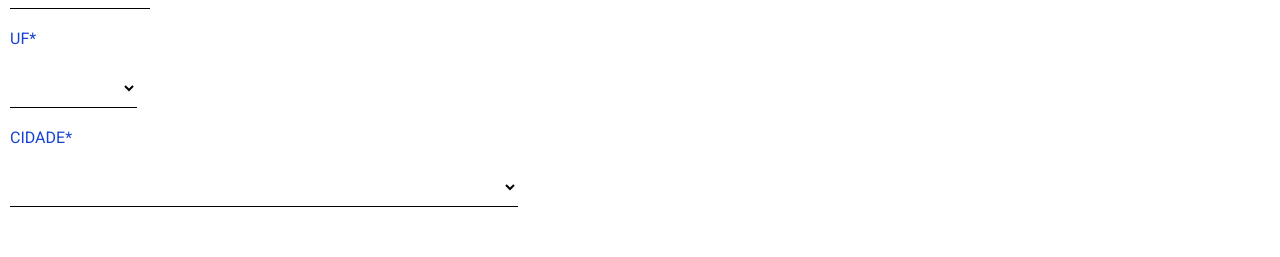
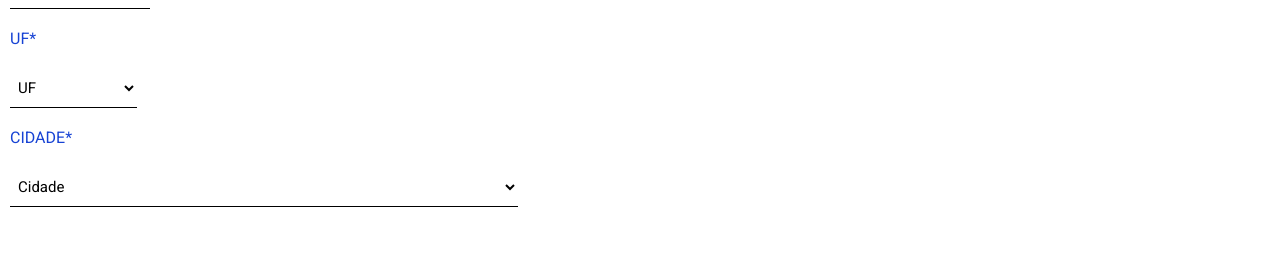
Before and after one commit to LucasAl03/crud_pessoas, an Angular app: page /cadastro in a window 1280 px wide. Shown: the part 507-764 px from the top of the page. Built offline with nearby package versions, Linux system fonts and the light colour scheme.

Commit message:
Correção da declaração limparAtributos e adição de cidade e uf como atributos utilizados no formulario

```diff
--- a/src/app/component/formulario/formulario.ts
+++ b/src/app/component/formulario/formulario.ts
@@ -34,6 +34,8 @@
   email = '';
   cpf = 0.0;
   dataNascimento = '';
+  cidade = '';
+  uf = '';
 
   // Armazena o ID da pessoa em edição.
   idPessoaEdit = 0;
@@ -69,11 +71,11 @@
     this.pessoaService.adicionar(pessoa);
 
     // Limpa os campos do formulário.
-    this.limpaAtributos();
+    this.limparAtributos();
   }
 
   // Limpa os campos do formulário.
-  limpaAtributos() {
+  limparAtributos() {
     this.nome = '';
     this.email = '';
     this.cpf = 0.0;
@@ -149,7 +151,7 @@
     }
 
     // Limpa os campos após salvar.
-    this.limpaAtributos();
+    this.limparAtributos();
   }
 
   // Atualiza uma pessoa após confirmação.
```
